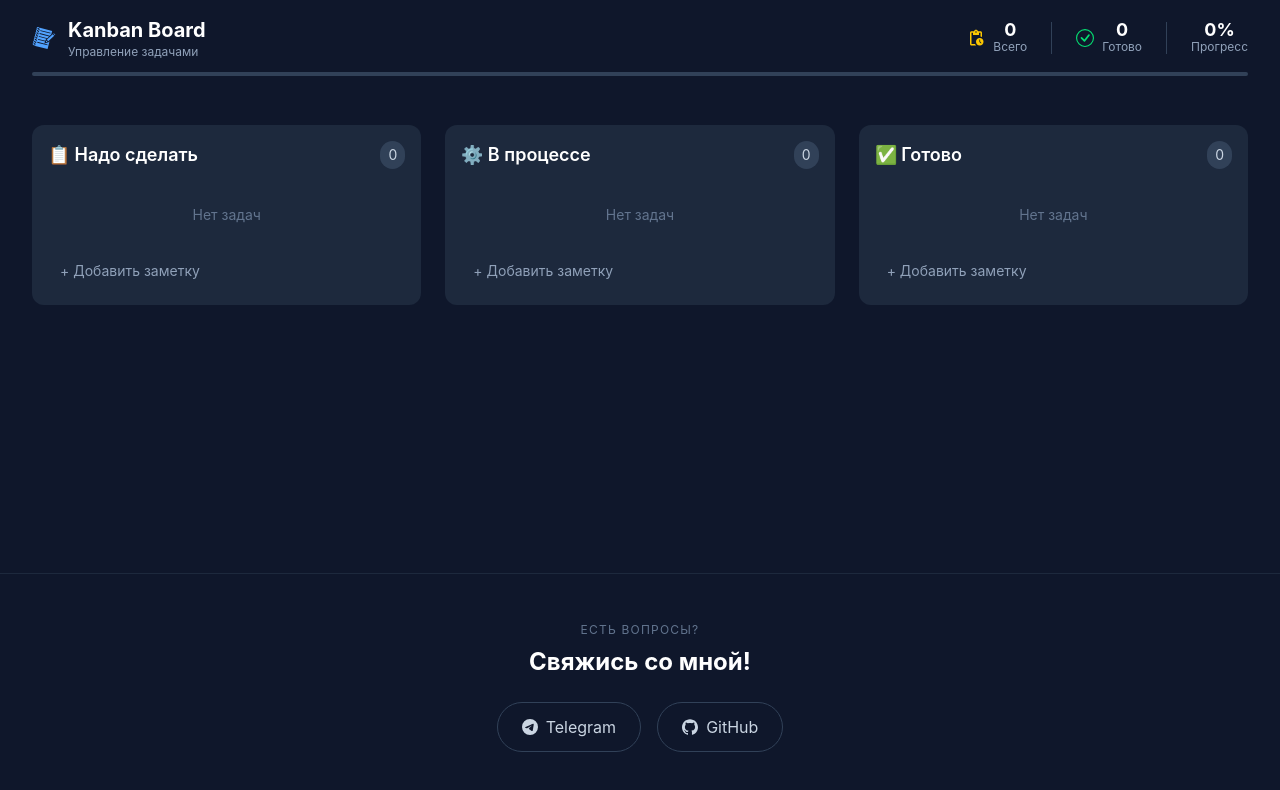
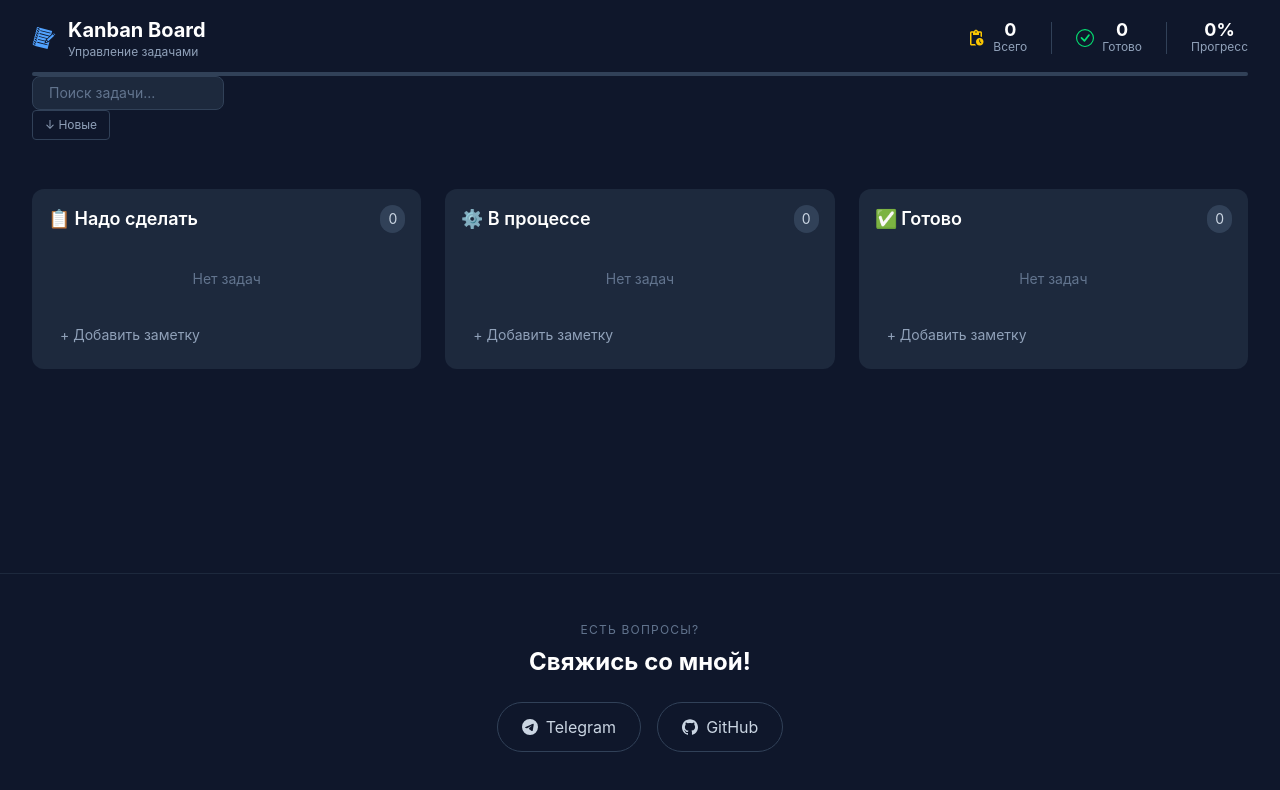
Before and after one commit to aliveagain3228/TodoReactTS, a React (Vite) app: page / in a window 1280 px wide. Shown: the top 790 px of the page. Built offline with nearby package versions, Linux system fonts and the light colour scheme.

Commit message:
feat: Added a button for searching tasks and sorting

```diff
--- a/src/components/Board/Board.tsx
+++ b/src/components/Board/Board.tsx
@@ -11,8 +11,19 @@ import Column from "../Column/Column"
 import Header from "../Header/Header"
 
 export default function Board() {
-    const { tasks, addTask, deleteTask, moveTask } = useTasks()
+    const { tasks, addTask, deleteTask, moveTask, editTask } = useTasks()
 
+    const [sortOrder, setSortOrder] = useState<'newest' | 'oldest'>('newest')
+    const [search, setSearch ] = useState('')
+    const filteredTasks = (columnId: Status) =>
+        tasks
+            .filter(t => t.status === columnId)
+            .filter(t => t.title.toLowerCase().includes(search.toLowerCase()))
+            .sort((a, b) =>
+                sortOrder === 'newest'
+                ? b.createdAt - a.createdAt
+                    : a.createdAt - b.createdAt
+            )
     const [activeTask, setActiveTask] = useState<Task | null>(null)
 
     const handleDragStart = (event: DragEndEvent) => {
@@ -33,7 +44,13 @@ export default function Board() {
     return (
         <div className="min-h-screen flex flex-col">
             <PageLoader />
-            <Header tasks={tasks} />
+            <Header
+                search={search}
+                sortOrder={sortOrder}
+                onSortChange={() => setSortOrder(prev => prev === 'newest' ? 'oldest' : 'newest')}
+                onSearchChange={setSearch}
+                tasks={tasks}
+            />
 
             <div className="p-8 flex-1">
                 <DndContext
@@ -45,10 +62,11 @@ export default function Board() {
                         <Column
                             key={column.id}
                             column={column}
-                            tasks={tasks.filter(t => t.status === column.id)}
+                            tasks={filteredTasks(column.id)}
                             onAddTask={addTask}
                             onDeleteTask={deleteTask}
                             onMoveTask={moveTask}
+                            onEditTask={editTask}
                         />
                     ))}
                 </div>
@@ -59,6 +77,7 @@ export default function Board() {
                             task={activeTask}
                             onDelete={() => {}}
                             onMove={() => {}}
+                            onEdit={() => {}}
                             />
                         ) : null}
                     </DragOverlay>
--- a/src/components/Column/Column.tsx
+++ b/src/components/Column/Column.tsx
@@ -10,9 +10,10 @@ interface ColumnProps {
     onAddTask: ( title: string, description?: string, status?: Status) => void
     onDeleteTask: ( id: number ) => void
     onMoveTask: (id: number, status: Status) => void
+    onEditTask: ( id: number, newTitle: string ) => void
 }
 
-export default function Column({ column, tasks, onAddTask, onDeleteTask, onMoveTask } : ColumnProps) {
+export default function Column({ column, tasks, onAddTask, onDeleteTask, onMoveTask, onEditTask } : ColumnProps) {
 
     const { setNodeRef, isOver } = useDroppable({ id: column.id })
 
@@ -42,6 +43,7 @@ export default function Column({ column, tasks, onAddTask, onDeleteTask, onMoveT
                         task={task}
                         onDelete={onDeleteTask}
                         onMove={onMoveTask}
+                        onEdit={onEditTask}
                     />
                 ))}
                 </AnimatePresence>
--- a/src/components/Header/Header.tsx
+++ b/src/components/Header/Header.tsx
@@ -5,10 +5,14 @@ import { MdOutlinePendingActions } from "react-icons/md";
 import { BsCheckCircle } from "react-icons/bs";
 
 interface HeaderProps {
+    sortOrder: 'newest' | 'oldest'
+    onSortChange: () => void
+    search: string
+    onSearchChange: (value: string) => void
     tasks: Task[]
 }
 
-export default function Header({ tasks }: HeaderProps) {
+export default function Header({ tasks, search, onSearchChange, sortOrder, onSortChange }: HeaderProps) {
     const [isScrolled, setIsScrolled] = useState(false)
 
 
@@ -43,6 +47,8 @@ export default function Header({ tasks }: HeaderProps) {
                         <p className="text-slate-400 text-xs">Управление задачами</p>
                     </div>
                 </div>
+
+
                 <div className="flex items-center gap-6">
                     <div className="flex items-center gap-2">
                         <MdOutlinePendingActions className="text-yellow-400 text-lg" />
@@ -80,6 +86,30 @@ export default function Header({ tasks }: HeaderProps) {
                     />
                 </div>
             </div>
+            <div className="relative">
+                <input
+                    type="text"
+                    value={search}
+                    onChange={(e) => onSearchChange(e.target.value)}
+                    placeholder="Поиск задачи..."
+                    className="bg-slate-800 border border-slate-700 rounded-lg px-4 py-1.5 text-sm text-white placeholder-slate-500 outline-none focus:border-blue-500 focus:ring-1 focus:ring-blue-500 w-48"
+                />
+                {search && (
+                    <button
+                        onClick={() => onSearchChange('')}
+                        className="absolute right-3 top-1/2 -translate-y-1/2 text-slate-500 hover:text-white text-xs"
+                    >
+                        ✕
+                    </button>
+                )}
+            </div>
+
+            <button
+                onClick={onSortChange}
+                className="text-slate-400 hover:text-white text-xs border border-slate-700 rounded px-3 py-1.5 transition-colors whitespace-nowrap"
+            >
+                {sortOrder === 'newest' ? '↓ Новые' : '↑ Старые'}
+            </button>
         </header>
     )
 }
--- a/src/components/TaskCard/TaskCard.tsx
+++ b/src/components/TaskCard/TaskCard.tsx
@@ -1,18 +1,34 @@
 import type { Task, Status } from "../../types"
 import { motion } from "framer-motion";
 import { useDraggable } from "@dnd-kit/core";
+import { useState } from "react";
 import { CSS } from '@dnd-kit/utilities'
 
 interface TaskCardProps {
     task: Task
     onDelete: (id: number) => void
     onMove: (id: number, status: Status) => void
+    onEdit: (id: number, newTitle: string) => void
 }
 
 const STATUS_ORDER: Status[] = ['todo', 'inProgress', 'done']
 
-export default function TaskCard({ task, onDelete, onMove } : TaskCardProps) {
+export default function TaskCard({ task, onDelete, onMove, onEdit } : TaskCardProps) {
 
+    const [isEditing , setIsEditing] = useState(false)
+    const [editValue, setEditValue] = useState(task.title)
+
+    const handleEditSave = () => {
+        if (editValue.trim()) {
+            onEdit(task.id, editValue.trim())
+        }
+        setIsEditing(false)
+    }
+
+    const formattedDate = new Date(task.createdAt).toLocaleDateString('ru-RU', {
+        day: "2-digit",
+        month: 'short',
+    })
     const { attributes, listeners, setNodeRef, transform, isDragging } = useDraggable({
         id: task.id
     })
@@ -44,12 +60,34 @@ export default function TaskCard({ task, onDelete, onMove } : TaskCardProps) {
         >
 
             <div className="flex justify-between items-start">
+                {isEditing ? (
+                    <input
+                        value={editValue}
+                        onChange={(e) => setEditValue(e.target.value)}
+                        onBlur={handleEditSave}
+                        onKeyDown={(e) => {
+                            if (e.key === 'Enter') handleEditSave()
+                            if (e.key === 'Escape') {
+                                setEditValue(task.title)
+                                setIsEditing(false)
+                                }
+                        }}
+                        autoFocus
+                        className="bg-slate-600 rounded px-2 py-0.5 text-sm flex-1 outline-none focus:ring-blue-500"
+                    />
+                ) : (
                     <h3
                         {...listeners}
+                        onDoubleClick={() => {
+                            setIsEditing(true)
+                            setEditValue(task.title)
+                        }}
                         className="font-medium text-sm flex-1 cursor-grab"
                     >
                         {task.title}
                     </h3>
+                )}
+
                 <button
                     onClick={() => onDelete(task.id)}
                     className="text-slate-400 hover:text-red-400 ml-2 text-xs transition-colors"
@@ -79,6 +117,7 @@ export default function TaskCard({ task, onDelete, onMove } : TaskCardProps) {
                     Вперёд →
                 </button>
             </div>
+            <p className="text-slate-500 text-xs mt-1">{formattedDate}</p>
         </motion.div>
         </div>
     )
--- a/src/hooks/UseTasks.ts
+++ b/src/hooks/UseTasks.ts
@@ -34,5 +34,9 @@ const moveTask = (id: number, newStatus: Status) => {
     ))
 }
 
-return { tasks, addTask, deleteTask, moveTask }
+const editTask = (id: number, newTitle: string) => {
+        setTasks(prev => prev.map(t => t.id === id ? { ...t, title: newTitle } : t ))
+    }
+
+return { tasks, addTask, deleteTask, moveTask, editTask }
 }
```
Lines whose indentation alone changed are shown as unchanged.
